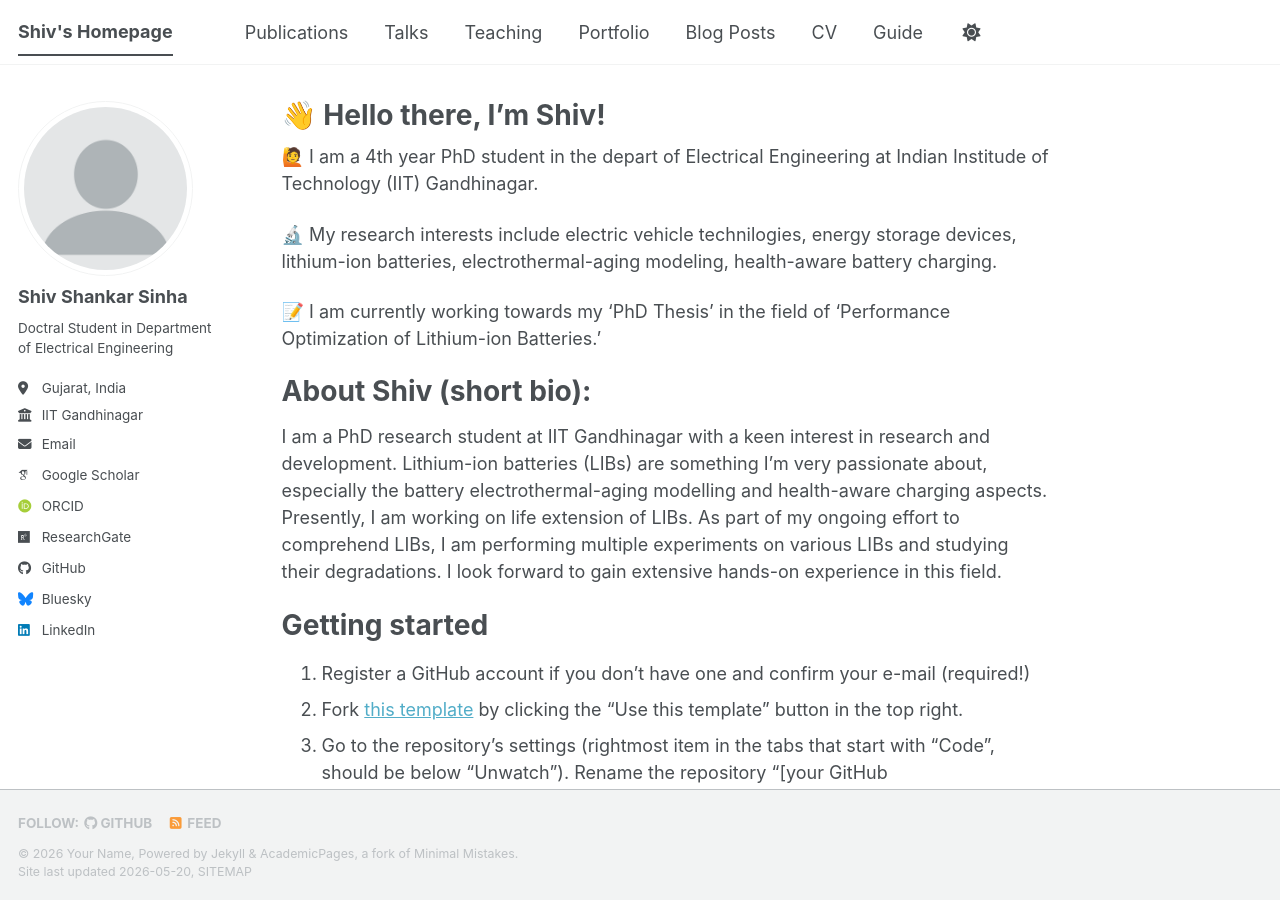
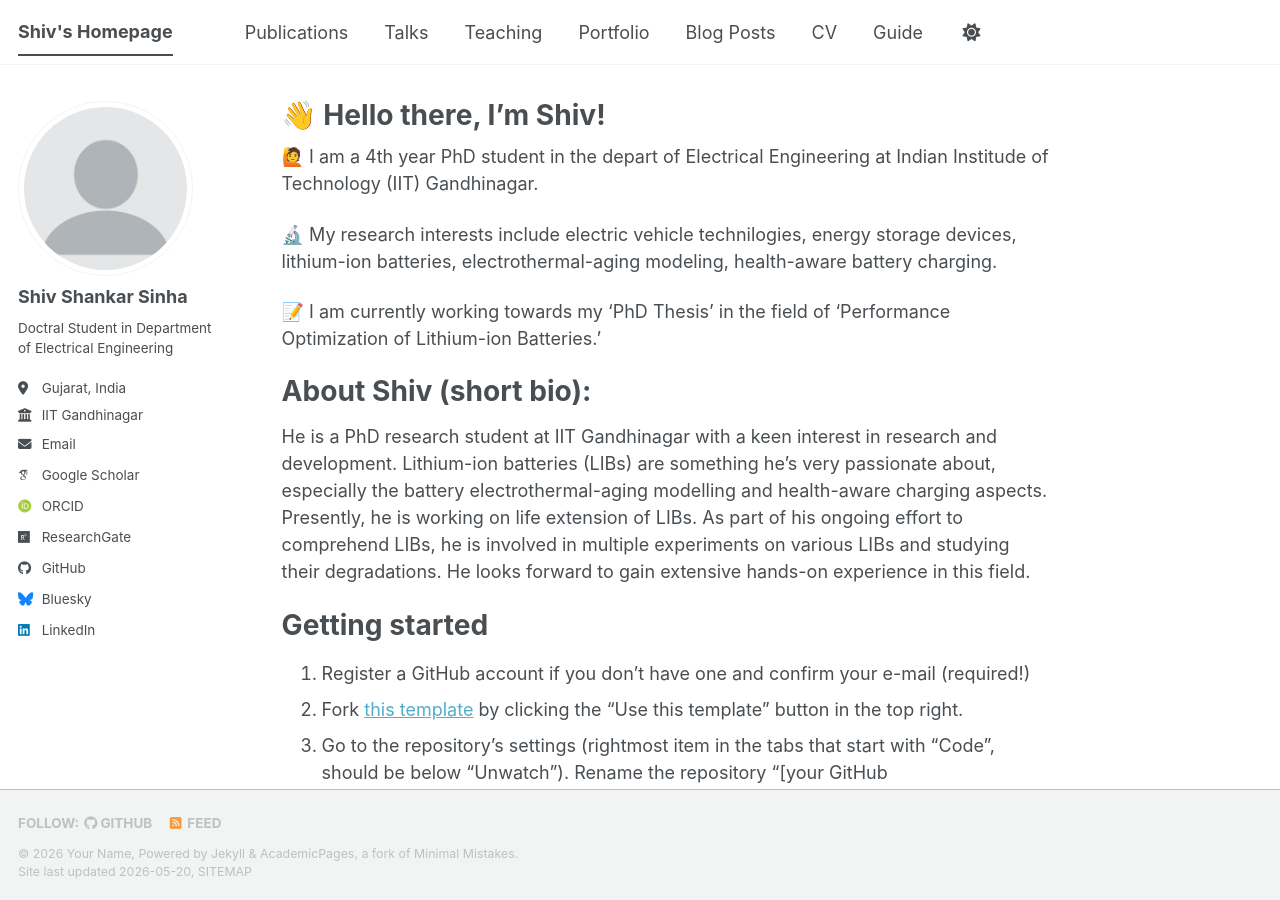
Before and after one commit to shivshankar-sinha/shivshankar-sinha.github.io, a Jekyll site: the page built from _pages/about.md, in a window 1280 px wide and 900 px high. Built offline with Jekyll 4.4.1, drawn with Linux system fonts in a browser that asks for light colours; some web fonts are replaced; a script bundle is joined from its source files by our own code; library files that are not in the unit come from our copies.

Commit message:
Update about.md

```diff
--- a/_pages/about.md
+++ b/_pages/about.md
@@ -15,7 +15,7 @@ redirect_from:
 
 About Shiv (short bio):
 ======
-I am a PhD research student at IIT Gandhinagar with a keen interest in research and development. Lithium-ion batteries (LIBs) are something I'm very passionate about, especially the battery electrothermal-aging modelling and health-aware charging aspects. Presently, I am working on life extension of LIBs. As part of my ongoing effort to comprehend LIBs, I am performing multiple experiments on various LIBs and studying their degradations. I look forward to gain extensive hands-on experience in this field.
+He is a PhD research student at IIT Gandhinagar with a keen interest in research and development. Lithium-ion batteries (LIBs) are something he's very passionate about, especially the battery electrothermal-aging modelling and health-aware charging aspects. Presently, he is working on life extension of LIBs. As part of his ongoing effort to comprehend LIBs, he is involved in multiple experiments on various LIBs and studying their degradations. He looks forward to gain extensive hands-on experience in this field.
 
 Getting started
 ======
```
